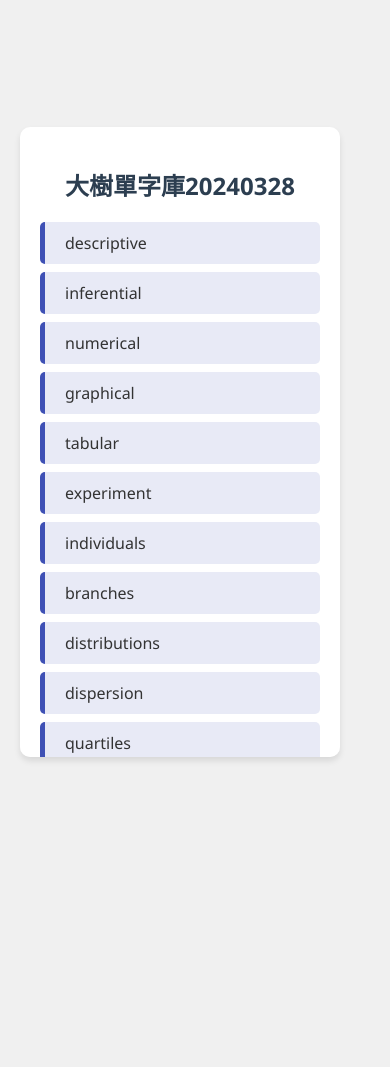
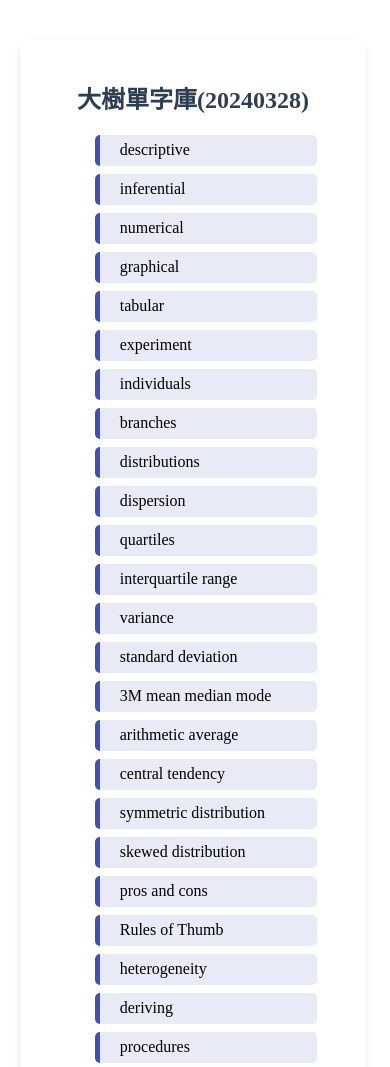
Before and after one commit to machi1007/voc1, a plain HTML site: page index.html in a window 390 px wide. Shown: the top 1067 px of the page. Before the commit the page ends 884 px from the top, so only its background shows below. Drawn offline with Linux system fonts and the light colour scheme.

Commit message:
Update index.html

```diff
--- a/index.html
+++ b/index.html
@@ -3,28 +3,48 @@
 <head>
     <meta charset="UTF-8">
     <meta name="viewport" content="width=device-width, initial-scale=1.0">
-    <title>Responsive Vocabulary List</title>
+    <title>大樹單字庫</title>
     <style>
 
 body {
-    font-family: 'Segoe UI', Tahoma, Geneva, Verdana, sans-serif;
-    background-color: #f0f0f0;
+    display: flex;
+    justify-content: center; /* 水平居中 */
+    align-items: flex-start; /* 避免內容被剪裁 */
+    min-height: 100vh;
+    padding: 0;
     margin: 0;
-    padding: 0;
-    display: flex;
-    justify-content: center;
-    align-items: flex-start; /* 更改自 'center' 至 'flex-start' */
-    min-height: 100vh; /* 從 'height: 100vh;' 更改至 'min-height: 100vh;' */
-    color: #333;
 }
 
 #word-list-container {
-            width: 80%;
-            max-width: 600px;
+    width: 90%; /* Adjust the width to a percentage of the viewport width */
+    max-width: 1200px; /* Increase max-width to allow the container to be wider on larger screens */
+    min-width: 300px; /* Optional: Ensure the container doesn't get too narrow on smaller screens */
     background-color: #fff;
     padding: 20px;
+    margin: 20px auto; /* Maintain centering and add vertical margin */
     border-radius: 10px;
     box-shadow: 0 4px 6px rgba(0, 0, 0, 0.1);
+    display: flex;
+    flex-direction: column;
+    align-items: center; /* Align items to center for consistency */
+}
+
+.word-item {
+    width: 90%; /* 給定一個寬度，以便在容器中擴展 */
+    min-height: 30px; /* 可以根據需要調整，確保即使內容少時也有基本的高度 */
+    margin-bottom: 8px;
+    padding: 0.5px 20px; /* 根據需要調整 */
+    border-left: 5px solid #3f51b5;
+    background-color: #e8eaf6;
+    border-radius: 5px;
+    display: flex;
+    justify-content: space-between; /* 確保內容分布均勻 */
+    align-items: center; /* 垂直居中 */
+}
+
+.word-item:hover {
+    transform: scale(1.02);
+    background-color: #c5cae9;
 }
 
         h2 {
@@ -33,22 +53,6 @@ body {
             margin-bottom: 20px;
         }
 
-        .word-item {
-            background-color: #e8eaf6;
-            border-left: 5px solid #3f51b5;
-            margin-bottom: 8px;
-            padding: 10px 20px;
-            border-radius: 5px;
-            display: flex;
-            justify-content: space-between;
-            align-items: center;
-            transition: transform 0.2s ease-in-out;
-        }
-
-        .word-item:hover {
-            transform: scale(1.02);
-            background-color: #c5cae9;
-        }
 
         .word-item:last-child {
             margin-bottom: 0;
@@ -66,25 +70,17 @@ body {
                 flex-direction: column;
             }
 
-#word-list-container {
-    width: 80%;
-    max-width: 600px;
-    max-height: 70vh; /* Set maximum height */
-    overflow: auto; /* Enable scrolling for overflow content */
-    background-color: #fff;
-    padding: 20px;
-    border-radius: 10px;
-    box-shadow: 0 4px 6px rgba(0, 0, 0, 0.1);
-}
 
         }
     </style>
 </head>
 <body>
 
+<div id="content-wrapper">
     <div id="word-list-container">
-    <h2>大樹單字庫20240328</h2>
+        <h2>大樹單字庫(20240328)</h2>
         <div id="word-list"></div>
+    </div>
 </div>
 
 <script>
```
Lines whose indentation alone changed are shown as unchanged.
